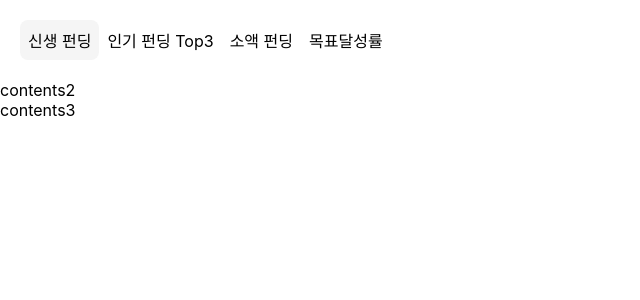
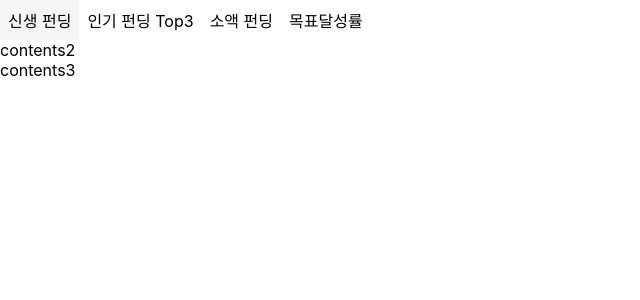
Before and after one commit to YNU-Software-Engineering-Project/frontend-react, a React (Create React App) app: page / in a window 1280 px wide. Shown: the top 300 px of the page, without its empty margins (0-640 px from the left). Built offline with nearby package versions, Linux system fonts and the light colour scheme; a web font is replaced by a local one.

Commit message:
개시물 옵션리스트 css test코드 삭제

```diff
--- a/src/styles/common/OptionList.module.css
+++ b/src/styles/common/OptionList.module.css
@@ -22,8 +22,3 @@
   border-radius: 8px;
   z-index: -1;
 }
-
-/* test */
-.container {
-  margin: 20px;
-}
```
